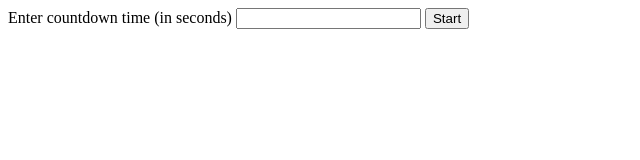
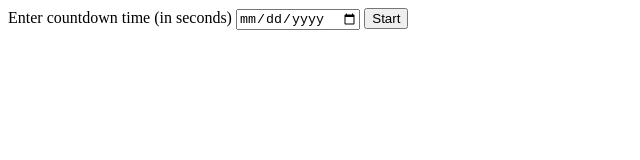
Before and after one commit to DanielAD10/birthday-present, a plain HTML site: page index.html in a window 1280 px wide. Shown: the whole page, without its empty margins (0-640 px from the left). Drawn offline with Linux system fonts and the light colour scheme.

Commit message:
Update index.html
change in input type to date

```diff
--- a/index.html
+++ b/index.html
@@ -8,7 +8,7 @@
 <body>
     <form id="form">
         <label for="countdown">Enter countdown time (in seconds)</label>
-        <input type="number" id="countdown">
+        <input type="date" id="countdown">
         <input type="submit" value="Start">
     </form>
 
```
